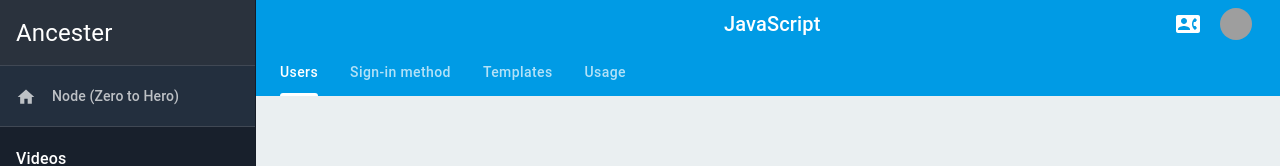
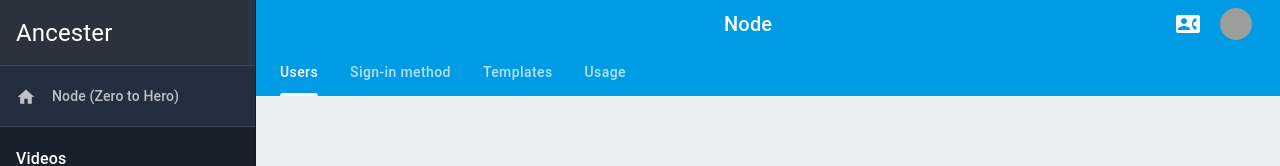
Before and after one commit to shivamrai83/-TutorialsPoint-FrontEnd, a React (Create React App) app in the folder front-end/: page /node in a window 1280 px wide. Shown: the top 166 px of the page. Built offline with nearby package versions, Linux system fonts and the light colour scheme; grey boxes are pictures that could not be loaded.

Commit message:
Added Node Module

```diff
--- a/front-end/src/Dashboard/Node/Header.jsx
+++ b/front-end/src/Dashboard/Node/Header.jsx
@@ -62,7 +62,7 @@ function Header(props) {
 
             <Grid item xs>
               <Typography color="inherit" variant="h6" component="h1">
-                JavaScript
+                Node
               </Typography>
             </Grid>
 
```
